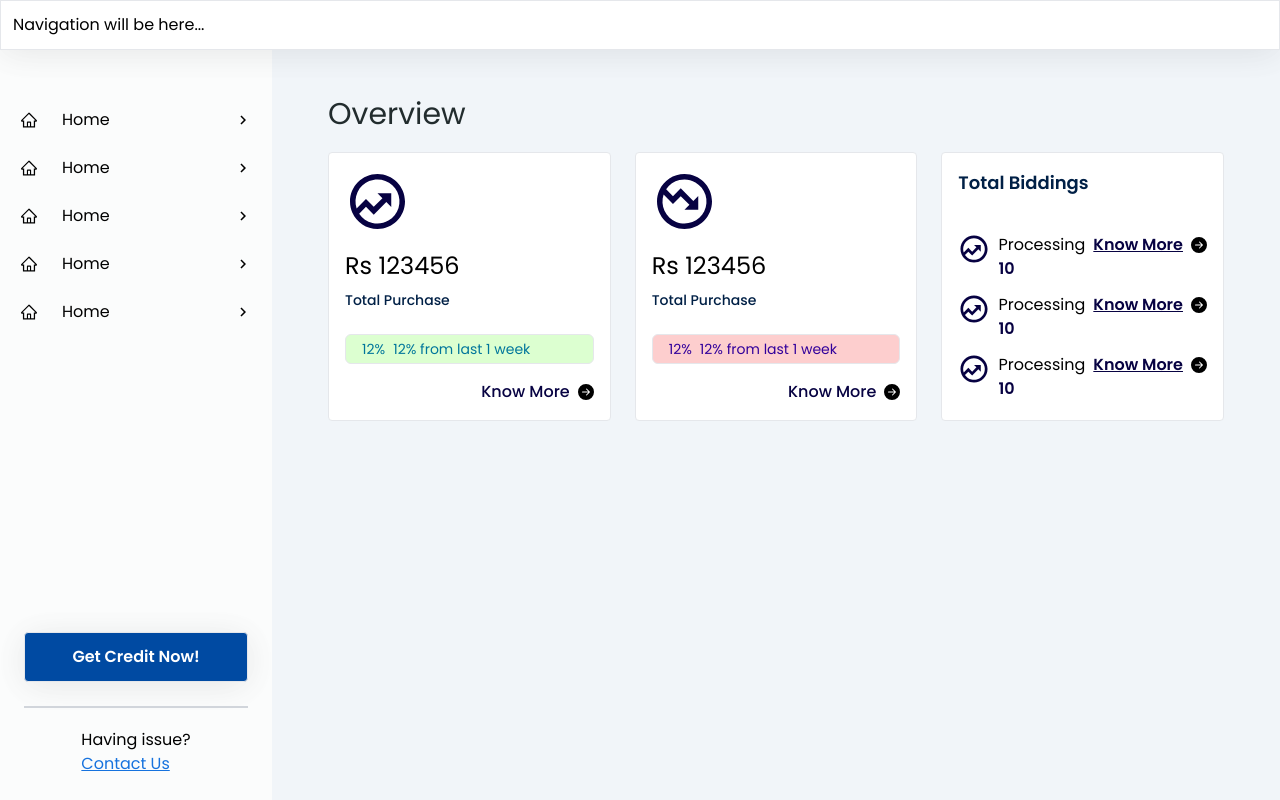
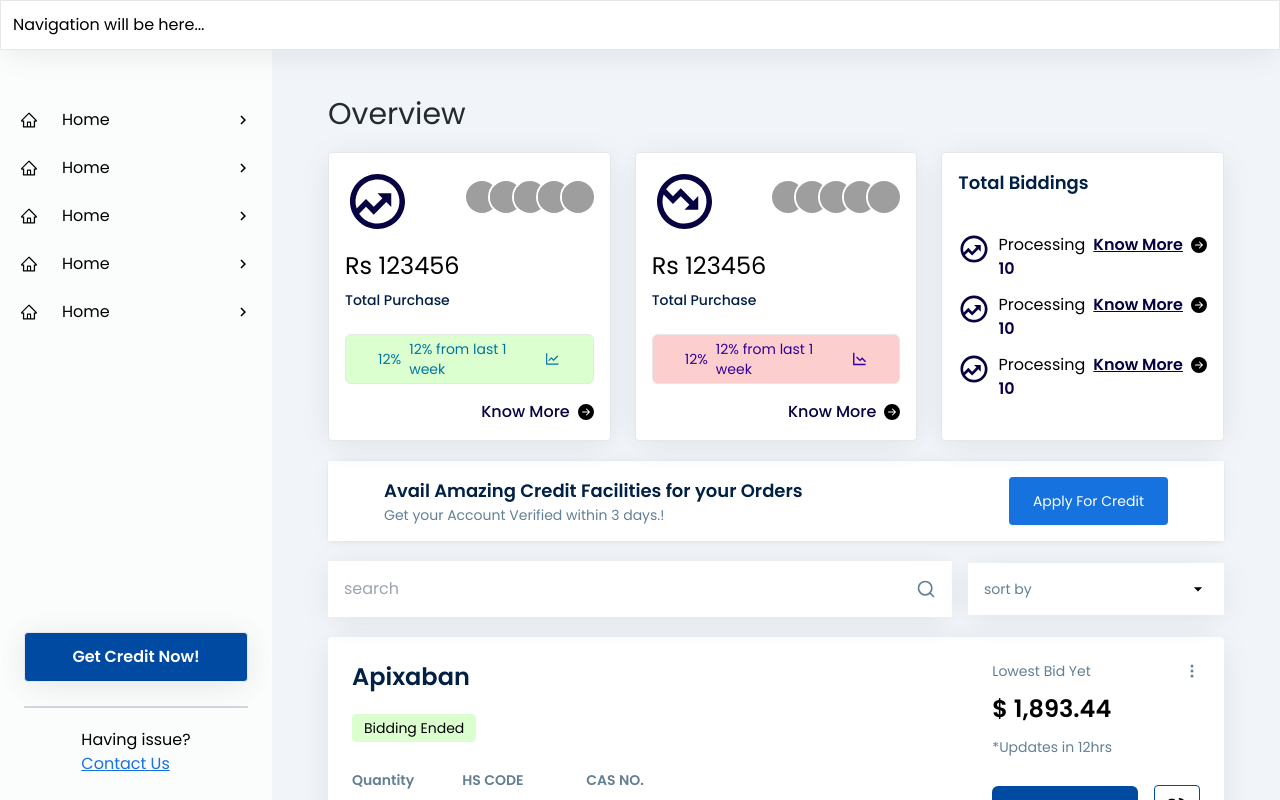
Before and after one commit to maheshpatil132/internship_frontend, a React (Create React App) app: page / in a window 1280 px wide. Built offline with nearby package versions, Linux system fonts and the light colour scheme; grey boxes are pictures that could not be loaded.

Commit message:
changes in dashboard

```diff
--- /dev/null
+++ b/src/components/Home/BidBox.js
@@ -0,0 +1,56 @@
+import React from 'react'
+import { MdOutlineArrowDropDown } from 'react-icons/md'
+import { IoEllipsisVertical } from 'react-icons/io5'
+import { FiPhoneCall } from 'react-icons/fi'
+
+
+const BidBox = () => {
+    return (
+        <div className=' bg-white p-6 justify-between flex box_shadow rounded'>
+
+            {/* left div start */}
+            <div className="left flex flex-col justify-between text-sm ">
+                <h1 className=' text-2xl text-buyer-small_heading font-semibold'>Apixaban</h1>
+                <div className=' bg-buyer-button_1 p-1 rounded px-3 w-fit'>Bidding Ended</div>
+                <div className="decr_box flex gap-12">
+                    <div className="first text-sm ">
+                        <p className=' my-2 text-center text-buyer-text-color font-semibold'>Quantity</p>
+                        <p className=' text-center'>3 MT</p>
+                    </div>
+                    <div className="second text-sm">
+                        <p className='my-2  text-center text-buyer-text-color font-semibold'>HS CODE</p>
+                        <p className=' text-center'>29153100</p>
+                    </div>
+                    <div className="third text-sm">
+                        <p className='my-2  text-center text-buyer-text-color font-semibold'>CAS NO.</p>
+                        <p className=' text-center'>503612-47-3</p>
+                    </div>
+                </div>
+                <div className='flex items-center gap-2 text-end text-base font-medium text-buyer-second_know_more capitalize'><a href="/" className='  font-semibold'>Know more</a>
+                    <MdOutlineArrowDropDown className=' cursor-pointer' size={22} />
+                </div>
+            </div>
+
+            {/* right div start */}
+            <div className='left  flex flex-col text-sm  gap-3'>
+                <div className="right_head text-buyer-text-color flex items-center justify-between">
+                    <p>Lowest Bid Yet</p>
+                    <IoEllipsisVertical className=' cursor-pointer' size={16} />
+                </div>
+                <h1 className=' text-2xl font-bold'>$ 1,893.44</h1>
+                <p className=' text-buyer-text-color mb-4'>*Updates in 12hrs</p>
+
+                <div className="buttons flex items-center gap-4">
+                    <button className=' py-3 px-12 rounded-md text-sm bg-buyer-second_know_more text-white'>Accept</button>
+                    <div className=' border p-3 rounded border-buyer-second_know_more'>
+                        <FiPhoneCall size={20}/>
+                    </div>
+                </div>
+                <a href="/" className=' underline text-buyer-primary text-center'>Reject</a>
+            </div>
+
+        </div>
+    )
+}
+
+export default BidBox
--- a/src/components/Home/BuyerBox.js
+++ b/src/components/Home/BuyerBox.js
@@ -1,24 +1,45 @@
 import React from 'react'
-import {BsFillArrowRightCircleFill} from 'react-icons/bs'
+import { BsFillArrowRightCircleFill } from 'react-icons/bs'
 
-const BuyerBox = ({color,icon,icon_set}) => {
+import {AiOutlineLineChart} from 'react-icons/ai'
+import {BiLineChartDown} from 'react-icons/bi'
+// import Avatar from '@mui/material/Avatar';
+
+
+const BuyerBox = ({ color, icon, icon_set ,growth }) => {
   return (
-    <div className=' border flex flex-col p-4 bg-white rounded'>
+    <div className='box_shadow border flex flex-col p-4 bg-white rounded'>
       <div className="icon_box flex justify-between">
-           <img  className={`${icon_set}`} src={icon} alt="" srcset="" />
+        <img className={`${icon_set}`} src={icon} alt="" srcset="" />
+        <div>
 
+          <div class="mt-3 flex -space-x-2 overflow-hidden">
+          {/* <Avatar alt="Remy Sharp" src="https://images.unsplash.com/photo-1491528323818-fdd1faba62cc?ixlib=rb-1.2.1&ixid=eyJhcHBfaWQiOjEyMDd9&auto=format&fit=facearea&facepad=2&w=256&h=256&q=80" /> */}
+            <img class="inline-block h-8 w-8 rounded-full ring-2 ring-white" src="https://images.unsplash.com/photo-1491528323818-fdd1faba62cc?ixlib=rb-1.2.1&ixid=eyJhcHBfaWQiOjEyMDd9&auto=format&fit=facearea&facepad=2&w=256&h=256&q=80" alt="" />
+            <img class="inline-block h-8 w-8 rounded-full ring-2 ring-white" src="https://images.unsplash.com/photo-1550525811-e5869dd03032?ixlib=rb-1.2.1&auto=format&fit=facearea&facepad=2&w=256&h=256&q=80" alt="" />
+            <img class="inline-block h-8 w-8 rounded-full ring-2 ring-white" src="https://images.unsplash.com/photo-1500648767791-00dcc994a43e?ixlib=rb-1.2.1&ixid=eyJhcHBfaWQiOjEyMDd9&auto=format&fit=facearea&facepad=2.25&w=256&h=256&q=80" alt="" />
+            <img class="inline-block h-8 w-8 rounded-full ring-2 ring-white" src="https://images.unsplash.com/photo-1472099645785-5658abf4ff4e?ixlib=rb-1.2.1&ixid=eyJhcHBfaWQiOjEyMDd9&auto=format&fit=facearea&facepad=2&w=256&h=256&q=80" alt="" />
+            <img class="inline-block h-8 w-8 rounded-full ring-2 ring-white" src="https://images.unsplash.com/photo-1517365830460-955ce3ccd263?ixlib=rb-1.2.1&ixid=eyJhcHBfaWQiOjEyMDd9&auto=format&fit=facearea&facepad=2&w=256&h=256&q=80" alt="" />
+          </div>
+        </div>
       </div>
       <div className="heading my-2">
         <h1 className=' my-2 text-2xl'>Rs 123456</h1>
         <h2 className=' text-sm font-medium text-buyer-small_heading '>Total Purchase</h2>
       </div>
-        <div className={`growth ${color} flex items-center w-full gap-2 mx-auto my-4 border px-4 py-1 rounded-md text-sm`}>
+      <div className={`growth ${color} flex justify-between items-center w-full gap-2 mx-auto my-4 border px-8 py-1 rounded-md text-sm`}>
         <span className="span_1">12%</span>
         <span className="span_2">12% from last 1 week</span>
-            <icon_2/>
+        {
+          growth ?
+          <AiOutlineLineChart size={18} />
+          :
+          <BiLineChartDown size={18} />
+        }
+
       </div>
       <div className='flex items-center justify-end gap-2 text-end text-base font-medium capitalize'><a href="/" className=' text-buyer-know_more'>Know more</a>
-         <BsFillArrowRightCircleFill size={16}/>
+        <BsFillArrowRightCircleFill size={16} />
       </div>
     </div>
   )
--- a/src/components/Home/Content.js
+++ b/src/components/Home/Content.js
@@ -1,20 +1,22 @@
 import React from 'react'
 import BuyerBox from './BuyerBox'
 import FrameIcon from '../../icons/growth.svg'
-import { GrLineChart } from 'react-icons/gr'
+
 import { BsFillArrowRightCircleFill } from 'react-icons/bs'
+import Credit from './Credit'
+import SearchBox from './SearchBox'
+import BidBox from './BidBox'
 
 const Content = () => {
   return (
-    <div className=' flex-1 px-14'>
-      <h1 className=' mt-24 text-3xl text-buyer-heading mb-5 '>Overview</h1>
+    <div className=' flex-1 px-14 space-y-5 overflow-y-scroll h-screen '>
+      <h1 className=' mt-24 text-3xl text-buyer-heading '>Overview</h1>
+
       <div className="box_conteainer grid grid-cols-3 gap-6 ">
-
-        <BuyerBox color='button_1' icon={FrameIcon} icon_2={GrLineChart} />
-        <BuyerBox color='button_2' icon_set='icon_setting' icon={FrameIcon} />
-
+        <BuyerBox color='button_1' growth={true} icon={FrameIcon}  />
+        <BuyerBox color='button_2' growth={false} icon_set='icon_setting' icon={FrameIcon} />
         {/* the third div start */}
-        <div className=' border flex flex-col p-4 bg-white rounded'>
+        <div className=' box_shadow  border flex flex-col p-4 bg-white rounded'>
           <h1 className=' text-buyer-small_heading text-lg font-semibold mb-6'>Total Biddings</h1>
           <div className='content_box flex flex-col mt-3 gap-3'>
             <div className="line_1 flex items-start  justify-between">
@@ -49,11 +51,23 @@ const Content = () => {
             </div>
           </div>
         </div>
+        {/* third div ended */}
+      </div>
+
+       {/* credit start */}
+       <Credit/>
+        {/* credit end */}
 
         {/* search box start from here */}
+          <SearchBox/>
+        {/* search box endded */}
 
-        {/* search box endded */}
-      </div>
+
+        {/* biding box started */}
+        <BidBox/>
+        <BidBox/>
+        <BidBox/>
+
     </div>
   )
 }
--- a/src/components/Home/Credit.js
+++ b/src/components/Home/Credit.js
@@ -0,0 +1,15 @@
+import React from 'react'
+
+const Credit = () => {
+  return (
+    <div className='credit_shadow flex bg-white w-full justify-between px-14  p-4'>
+      <div className="heading text-lg">
+        <h1 className='font-semibold text-buyer-small_heading'>Avail Amazing Credit Facilities for your Orders</h1>
+        <p className=' text-buyer-text-color text-sm'>Get your Account Verified within 3 days.!</p>
+      </div>
+      <button className=' rounded text-sm text-white bg-buyer-primary px-6 py-2'>Apply For Credit </button>
+    </div>
+  )
+}
+
+export default Credit
--- a/src/components/Home/Home.js
+++ b/src/components/Home/Home.js
@@ -4,7 +4,7 @@ import Navbar from '../Navbar'
 const Home = () => {
   return (
     <div>
-        <header className='p-3 border header absolute w-full bg-white'>Navigation will be here...</header>
+        <header className='p-3 border header z-50 absolute w-full bg-white'>Navigation will be here...</header>
         <div className="main flex">
             <Navbar/>
             <Content/>
--- /dev/null
+++ b/src/components/Home/SearchBox.js
@@ -0,0 +1,46 @@
+import React, { useState } from 'react'
+import {FiSearch} from 'react-icons/fi'
+import {MdOutlineArrowDropDown} from 'react-icons/md'
+const SearchBox = () => {
+  const [options, setOptions] = useState(false)
+  const [optionVal, setOptionVal] = useState('sort by')
+
+
+
+  //functions
+  const show_option = ()=>{
+    setOptions(!options)
+  }
+
+  const getval = (e)=>{
+    setOptionVal(e.target.value)
+    setOptions(false)
+
+  }
+  return (
+    <div className='flex gap-4 items-center '>
+        <div className="search_cover box_shadow flex-1 flex items-center p-4 bg-white">
+            <input type="text" className='flex-1 outline-none' placeholder='search' />
+            <FiSearch size={20} className='text-buyer-text-color' />
+        </div>
+        <div className="sort_cover box_shadow text-sm relative w-64 justify-between items-center flex bg-white p-4">
+           <p className=' text-buyer-text-color'>{optionVal}</p>
+           <MdOutlineArrowDropDown onClick={show_option} className={`cursor-pointer ${options ? 'rotate-180':'rotate-0'} `} size={20}/>
+{
+       options &&
+           <div className="options absolute w-full left-0 top-full">
+            <div className=' border bg-white'>
+                <option onClick={(e)=>{getval(e)}} className='py-2 px-4 hover:bg-slate-200'>option_1</option>
+                <option onClick={(e)=>{getval(e)}} className='py-2 px-4 hover:bg-slate-200'>option_2</option>
+                <option onClick={(e)=>{getval(e)}} className='py-2 px-4 hover:bg-slate-200'>option_3</option>
+                <option onClick={(e)=>{getval(e)}} className='py-2 px-4 hover:bg-slate-200'>option_4</option>
+            </div>
+        </div>
+        }
+        </div>
+
+    </div>
+  )
+}
+
+export default SearchBox
--- a/src/index.css
+++ b/src/index.css
@@ -52,3 +52,11 @@ body {
 .icon_setting{
   transform: matrix(1, 0, 0, -1, 0, 0);
 }
+
+.box_shadow{
+  box-shadow: 0px 4px 36px rgba(0, 0, 0, 0.04), 0px 4px 35px rgba(0, 0, 0, 0.05);
+}
+
+.credit_shadow{
+  box-shadow: 0px 0px 5px rgba(0, 0, 0, 0.04), 0px 2px 6px rgba(0, 0, 0, 0.04), 0px -1px 20px rgba(0, 0, 0, 0.04);
+}
--- a/tailwind.config.js
+++ b/tailwind.config.js
@@ -22,6 +22,8 @@ module.exports = {
           'know_more':'#070242',
           'small_heading':'#002046',
           'button_1_text':' #00769B',
+          'text-color':'#637F94',
+          'second_know_more':'#004AA2',
         },
 
       },
```
Lines whose indentation alone changed are shown as unchanged.
